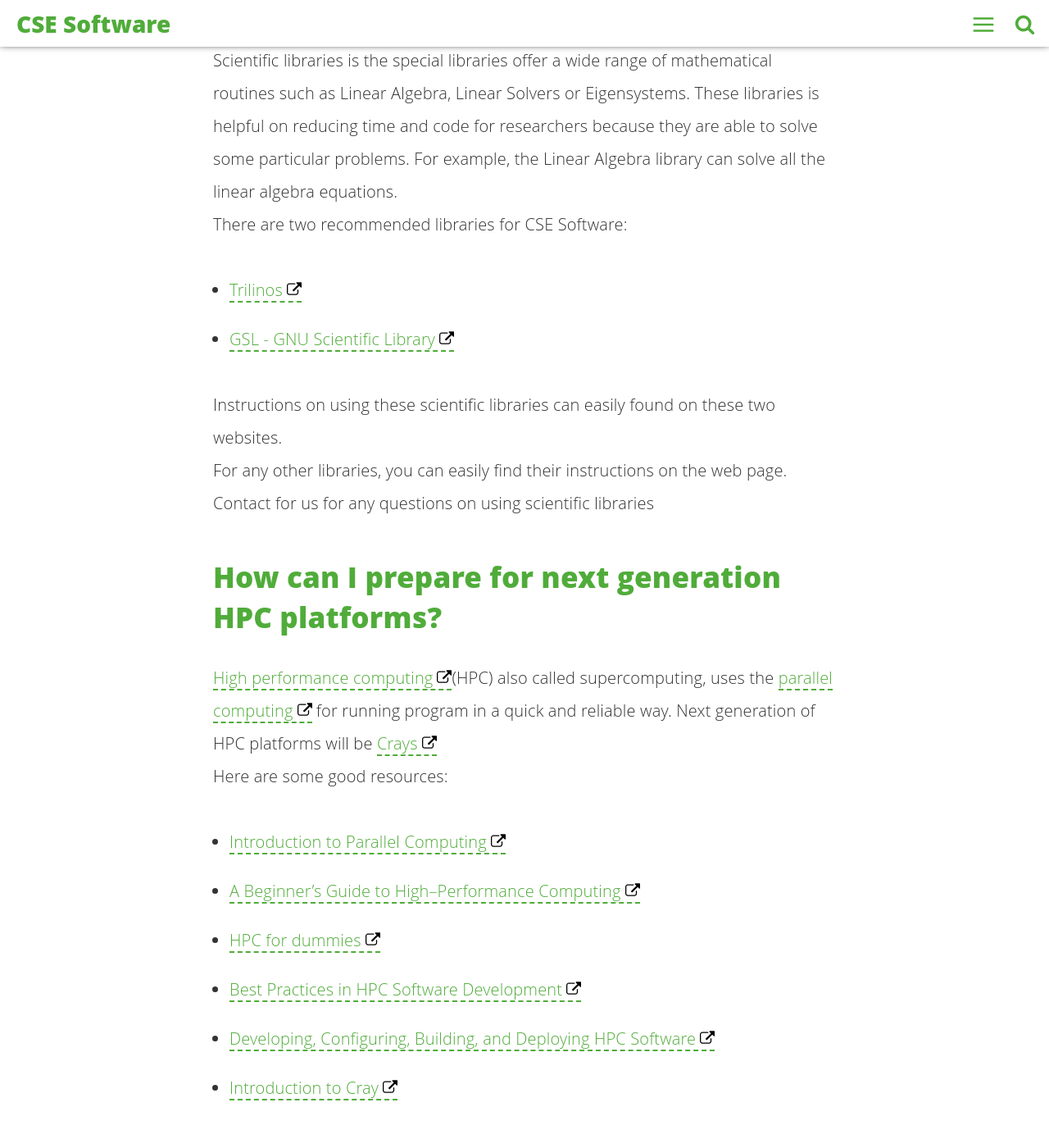
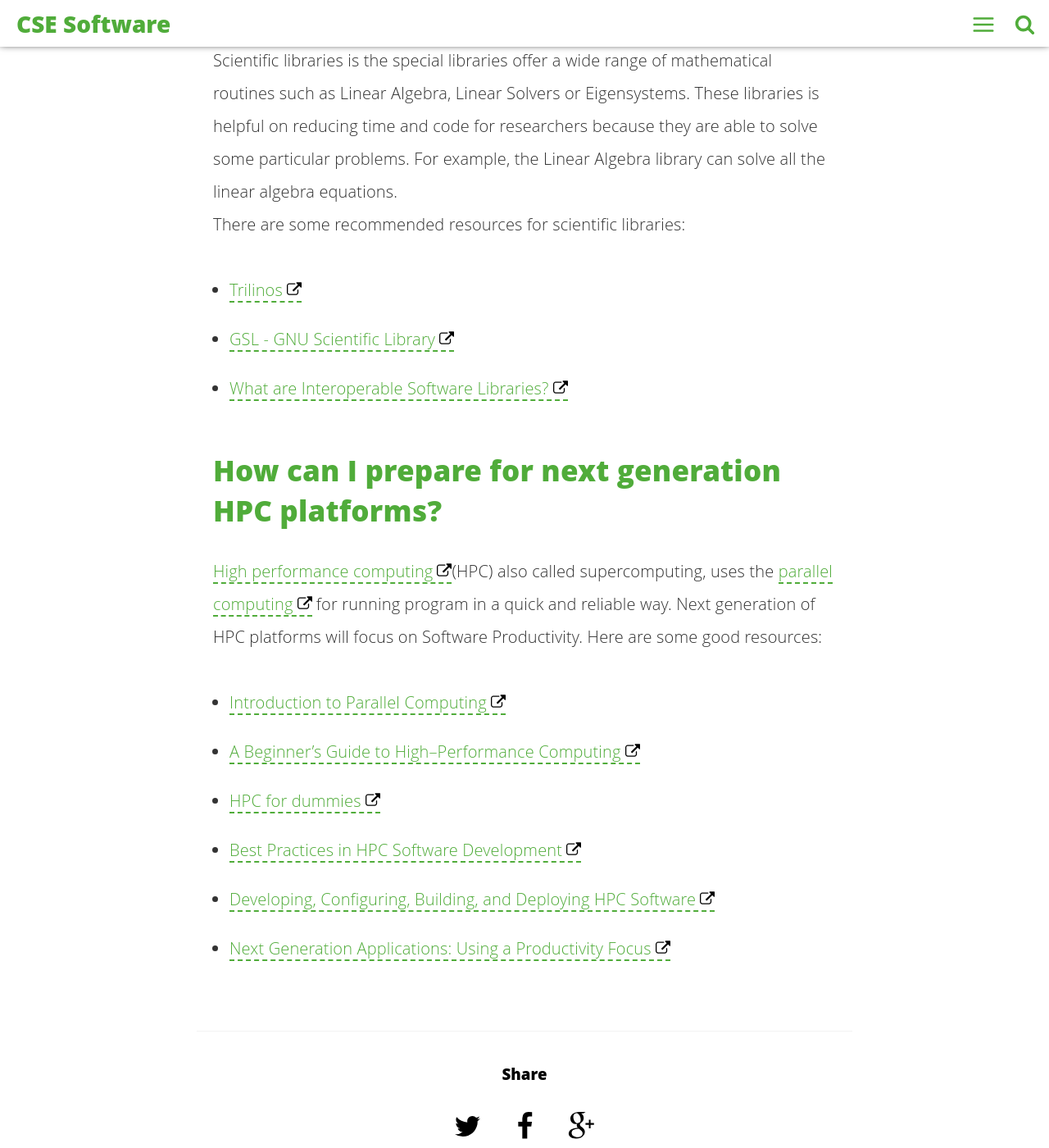
Before and after one commit to CSE-Software/CSE-Software.github.io, a Jekyll site: the page built from _posts/2016-08-05-getting-started.md, in a window 1280 px wide and 1400 px high, scrolled down 2081 px. Shown: the whole window at 82% size. Built offline with Jekyll 4.4.1, drawn with Linux system fonts in a browser that asks for light colours; comment, search, counter and statistics services are not loaded; some of the changed text lies outside the part shown.

```diff
--- a/_posts/2016-08-05-getting-started.md
+++ b/_posts/2016-08-05-getting-started.md
@@ -46,7 +46,7 @@ Here are some good resources on testing to get started with:
 
 * [Software Testing Tutorial](http://www.tutorialspoint.com/software_testing/)
 * [Software Testing Tutorial: Free course](http://www.guru99.com/software-testing.html)
-* [SOFTWARE TESTING TUTORIAL](http://www.testingbrain.com/)
+* [What are Software Testing Practice](https://ideas-productivity.org/wordpress/wp-content/uploads/2016/04/IDEAS-TestingWhatAreSoftwareTestingPractices-V0.2.pdf)
 * [Software Testing: How to Make Software Fail](https://www.udacity.com/course/software-testing--cs258)
 
 ## How do I use scientific libraries?
@@ -54,21 +54,17 @@ Here are some good resources on testing to get started with:
 Scientific libraries is the special libraries offer a wide range of mathematical routines such as Linear Algebra, Linear Solvers
 or Eigensystems. These libraries is helpful on reducing time and code for researchers because they are able to solve some particular
 problems. For example, the Linear Algebra library can solve all the linear algebra equations. <br>
-There are two recommended libraries for CSE Software:
+There are some recommended resources for scientific libraries:
 
  * [Trilinos](https://trilinos.org/packages/)
  * [GSL - GNU Scientific Library](https://www.gnu.org/software/gsl/)
-
-Instructions on using these scientific libraries can easily found on these two websites. <br>
-For any other libraries, you can easily find their instructions on the web page. <br>
-Contact for us for any questions on using scientific libraries
+ * [What are Interoperable Software Libraries?](https://ideas-productivity.org/wordpress/wp-content/uploads/2016/04/IDEAS-InteroperabilityWhatAreInteroperableSoftwareLibraries-V0.1.pdf)
 
 ## How can I prepare for next generation HPC platforms?
 
 [High performance computing](http://searchenterpriselinux.techtarget.com/definition/high-performance-computing)(HPC)
  also called supercomputing, uses the [parallel computing](https://en.wikipedia.org/wiki/Parallel_computing)
- for running program in a quick and reliable way. Next generation of HPC platforms will be
- [Crays](http://cfms.org.uk/news-events/news/2016/june/cfms-selects-cray-for-next-generation-hpc-platform/)<br>
+ for running program in a quick and reliable way. Next generation of HPC platforms will focus on Software Productivity.
  Here are some good resources:
 
  * [Introduction to Parallel Computing](https://computing.llnl.gov/tutorials/parallel_comp/)
@@ -76,4 +72,4 @@ Contact for us for any questions on using scientific libraries
  * [HPC for dummies](http://hpc.fs.uni-lj.si/sites/default/files/HPC_for_dummies.pdf)
  * [Best Practices in HPC Software Development](http://insidehpc.com/2016/05/video-what-all-codes-should-do-overview-of-best-practices-in-hpc-software-development/)
  * [Developing, Configuring, Building, and Deploying HPC Software](http://insidehpc.com/2016/05/58848/)
- * [Introduction to Cray](http://www.cray.com/products/analytics/urika-gx)
+ * [Next Generation Applications: Using a Productivity Focus](https://vimeo.com/133560237)
```
Also changed, not shown: _posts/2016-08-05-best-practice-highlight.md (+1 -1 lines), _posts/2016-08-05-search-for-specific-topic.md (+7 -4 lines), _posts/2016-08-05-training-opportunities.md (+3 -2 lines).
